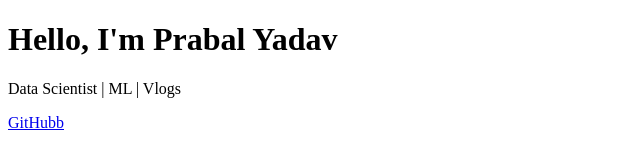
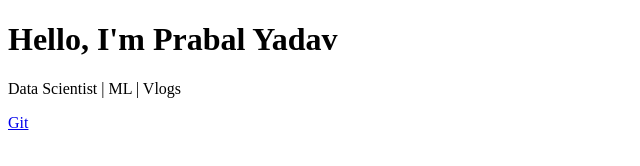
Before and after one commit to prblydv/pf, a plain HTML site: page index.html in a window 1280 px wide. Shown: the full height of the page, 0-640 px from the left. Drawn offline with Linux system fonts and the light colour scheme.

Commit message:
changed github to git

```diff
--- a/index.html
+++ b/index.html
@@ -8,6 +8,6 @@
 <body>
   <h1>Hello, I'm Prabal Yadav</h1>
   <p>Data Scientist | ML | Vlogs</p>
-  <a href="https://github.com/prblydv">GitHubb</a>
+  <a href="https://github.com/prblydv">Git</a>
 </body>
 </html>
```
